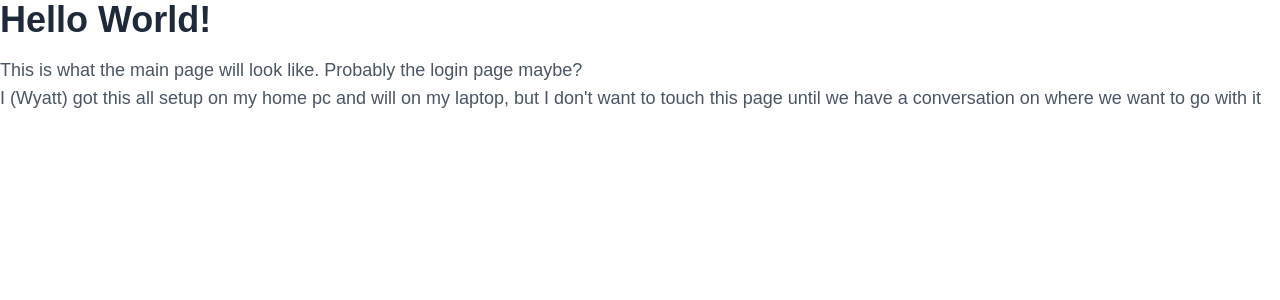
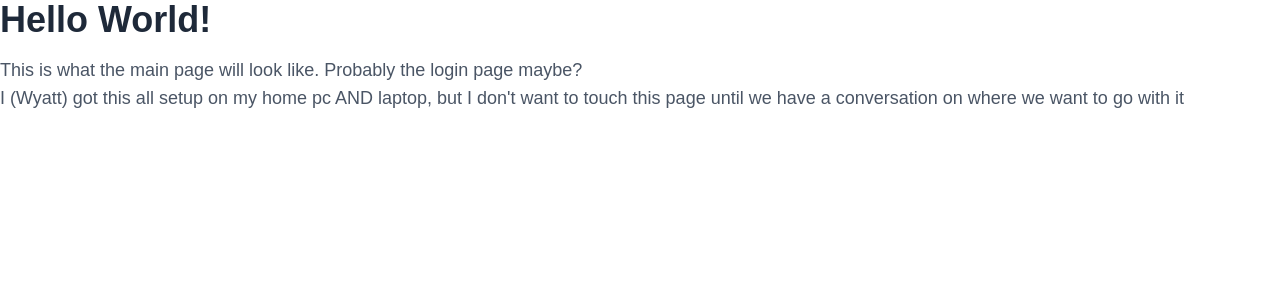
Before and after one commit to WyattMorgan20/GDP-Group-1-Balance---AI-Assisted-Bookkeeping, a Next.js app in the folder website/: page / in a window 1280 px wide. Shown: the top 300 px of the page. Built offline with nearby package versions, Linux system fonts and the light colour scheme.

Commit message:
setup on laptop and made initial commit to test changes on localhost

```diff
--- a/website/app/page.tsx
+++ b/website/app/page.tsx
@@ -8,7 +8,7 @@ export default function Home() {
       <p className="text-lg text-gray-600">
         This is what the main page will look like. Probably the login page maybe?<br />
 
-        I (Wyatt) got this all setup on my home pc and will on my laptop, but I don't want to touch this page until we have a conversation on where we want to go with it
+        I (Wyatt) got this all setup on my home pc AND laptop, but I don't want to touch this page until we have a conversation on where we want to go with it
       </p>
     </main>
   );
```
